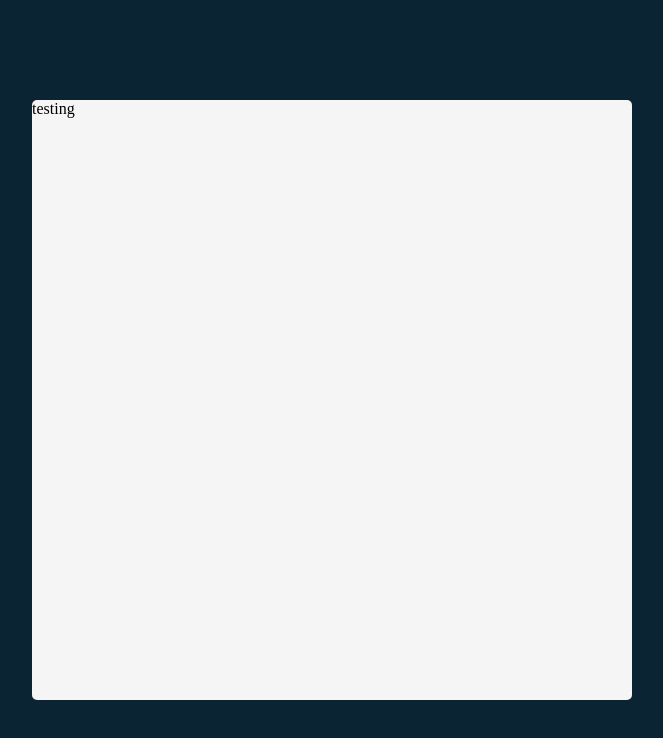
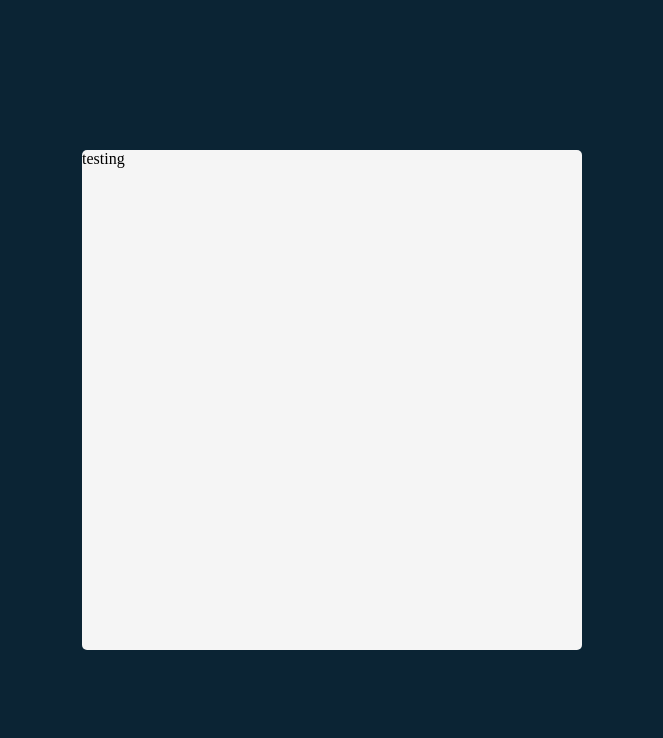
Before and after one commit to berkcantelseren/Tenzies-Game, a React (Vite) app: page / in a window 1280 px wide. Shown: the top 738 px of the page, without its empty margins (308-971 px from the left). Built offline with nearby package versions, Linux system fonts and the light colour scheme.

Commit message:
box made for die

```diff
--- a/src/index.css
+++ b/src/index.css
@@ -16,8 +16,8 @@ body {
 div#root {
   height: 100%;
   width: 100%;
-  max-height: 600px;
-  max-width: 600px;
+  max-height: 500px;
+  max-width: 500px;
 }
 
 main {
```
